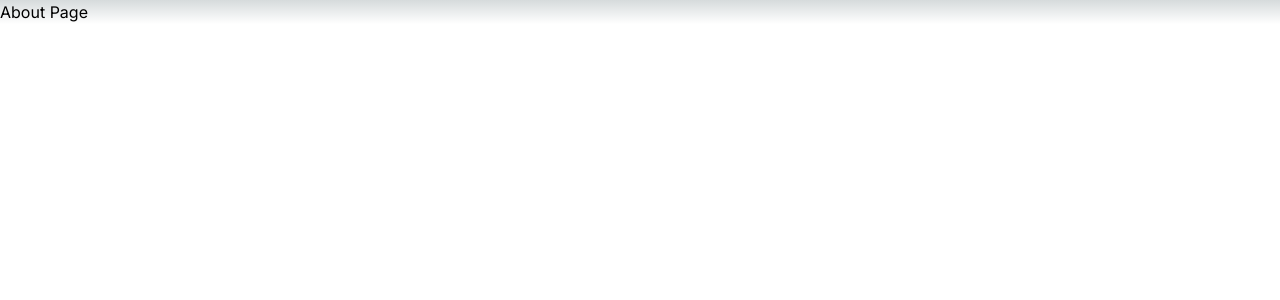
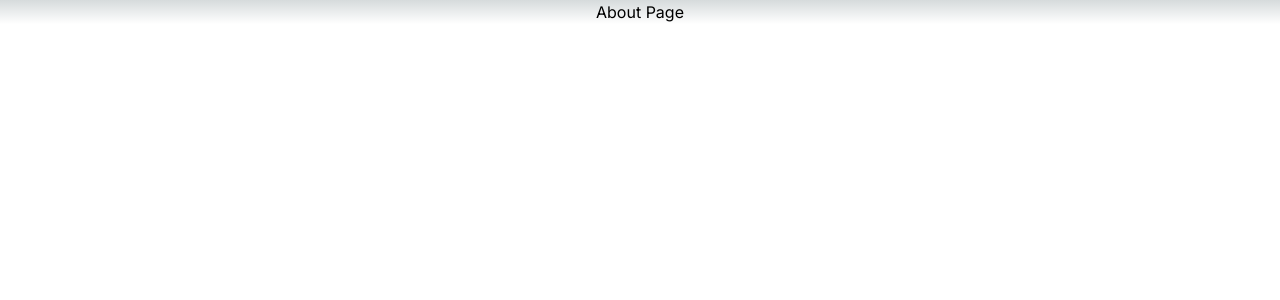
Before and after one commit to Martin2251/sam-app, a Next.js app: page /Pages/About in a window 1280 px wide. Shown: the top 300 px of the page. Built offline with nearby package versions, Linux system fonts and the light colour scheme.

Commit message:
text align titles

```diff
--- a/src/app/Pages/About/page.tsx
+++ b/src/app/Pages/About/page.tsx
@@ -3,7 +3,7 @@
 const About = () => {
   return (
    <main>
-    <h1>About Page</h1>
+    <h1 className='text-center'>About Page</h1>
    </main>
   )
 }
--- a/src/app/Pages/Contact/page.tsx
+++ b/src/app/Pages/Contact/page.tsx
@@ -4,7 +4,7 @@
 const Contact = () => {
   return (
 <main>
-    <h1>Contact</h1>
+    <h1 className='text-center'>Contact</h1>
     <Form  />
 </main>
   )
```
